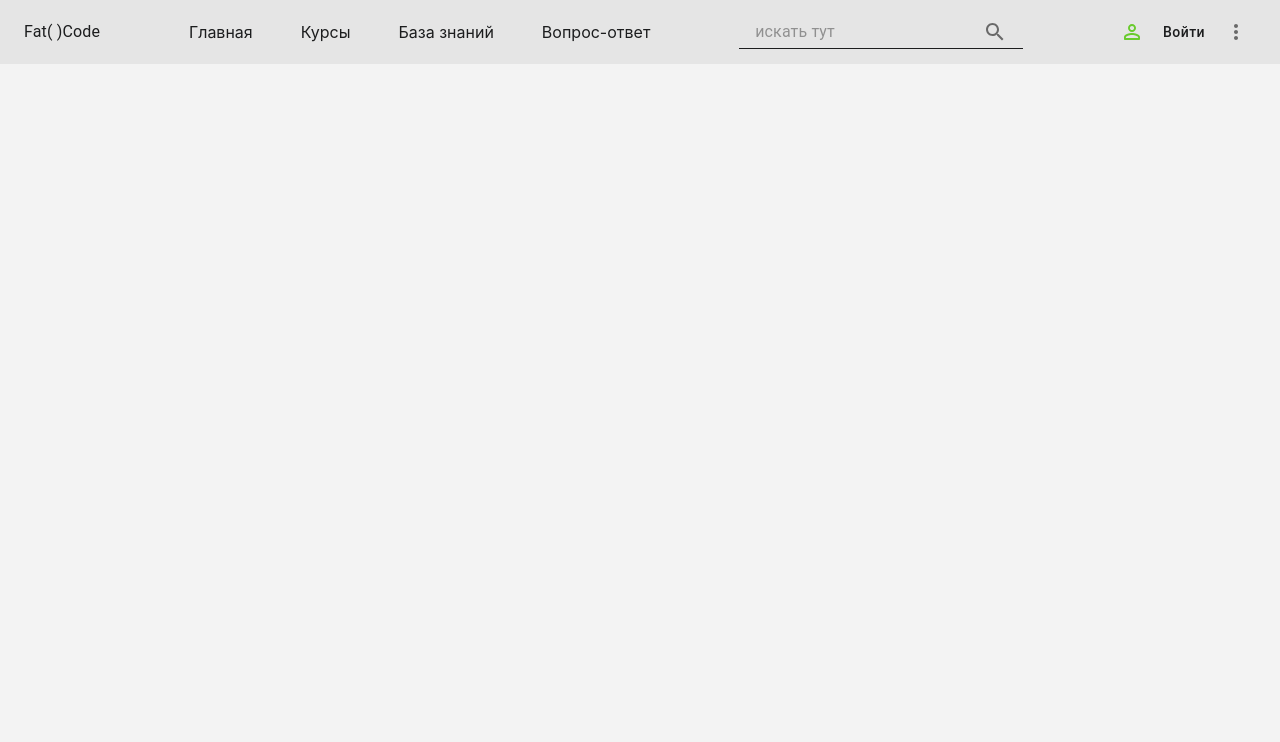
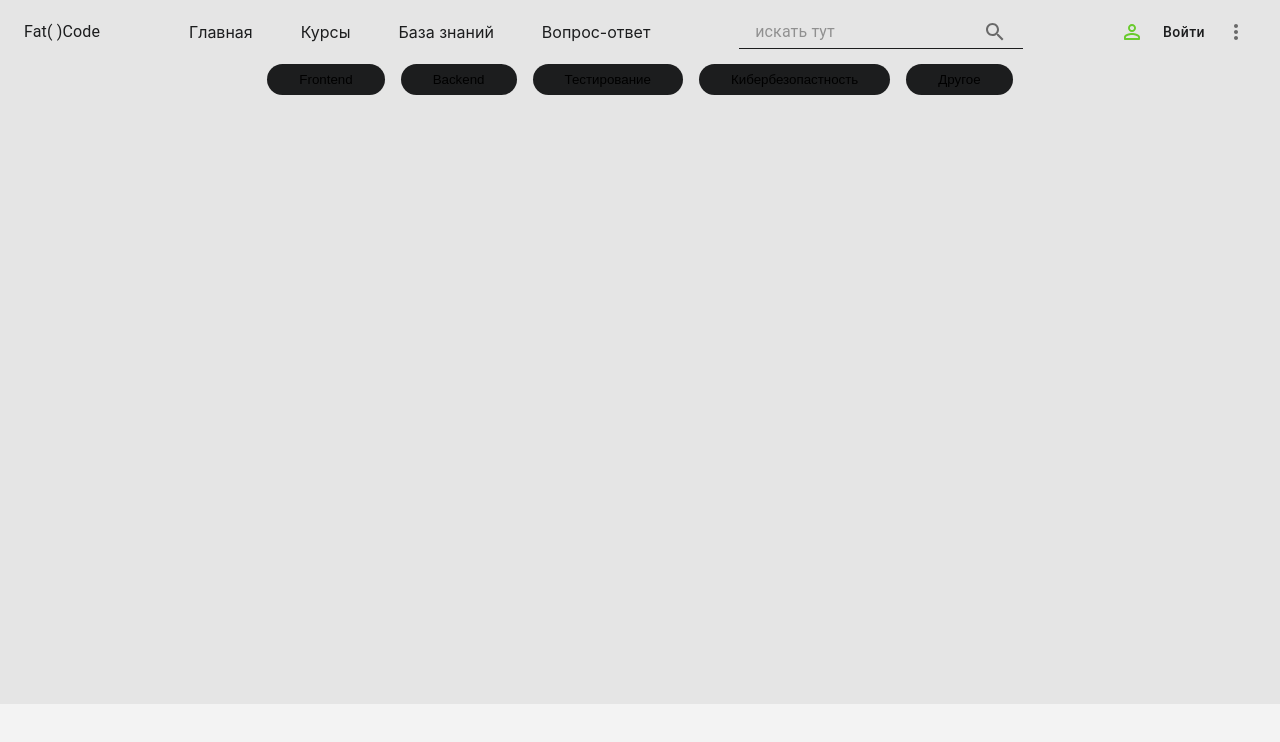
Before and after one commit to fox1206/fatcode-frontend, a Next.js app: page /courses in a window 1280 px wide. Before the commit this address had no page. Shown: the top 742 px of the page. Built offline with nearby package versions, Linux system fonts and the light colour scheme.

Commit message:
feat: add card course

```diff
--- /dev/null
+++ b/components/courses/CardsCourse.tsx
@@ -0,0 +1,47 @@
+import React from 'react';
+import { Typography, Box, ButtonBase} from '@mui/material';
+
+const cardsObj = [
+  {id: 1, title: '123', times: 14, links: ['Python', 'Django', 'Backend']},
+  {id: 2, title: '654', times: 14, links: ['HTML']},
+  {id: 3, title: 'faker.name.firstName()', times: 14, links: ['CSS']},
+  {id: 4, title: 'faker.name.firstName()', times: 14, links: ['JS']},
+];
+
+const buttonsList = ["Frontend", "Backend", "Тестирование", "Кибербезопастность", "Другое",];
+
+
+const CardsCourse = () => {
+  return (
+    <Box sx={{minHeight: '80vh', backgroundColor: '#E5E5E5'}}>
+      <Box component='div'>
+        {/* вывод кнопочныx элементов */}
+        <Box
+        sx={{
+          display: 'flex',
+          columnGap: 2,
+          justifyContent: 'center',
+        }}>
+          {buttonsList.map((button) => (
+            <ButtonBase key={button}
+              sx={{
+               borderRadius: 40,
+               paddingX: 4,
+               paddingY: 1,
+               backgroundColor: '#1C1D1E',
+               ':hover': {backgroundColor: '#69CB2D', transition: '.5s'}
+              }}>
+              {button}
+            </ButtonBase>
+          ))}
+        </Box>
+
+        {/* вывод элемента поиска */}
+
+        {/* вывод карточек с курсами */}
+      </Box>
+    </Box>
+  );
+};
+
+export default CardsCourse;
--- a/components/header/componentsHeader/HeaderLinks.tsx
+++ b/components/header/componentsHeader/HeaderLinks.tsx
@@ -10,6 +10,7 @@ const HeaderLinks: React.FC<LinkProps> = ({links})=>{
           display: 'flex',
           alignItems: 'center',
           columnGap: 6,
+          whiteSpace: 'nowrap'
         }}>
           {links.map((item) => (
             <Link key={item.id} href={item.href}>
--- a/layouts/Header/NavBar.tsx
+++ b/layouts/Header/NavBar.tsx
@@ -12,7 +12,6 @@ import Box from '@mui/material/Box';
 import PersonOutlineRoundedIcon from '@mui/icons-material/PersonOutlineRounded';
 import Menu from '@mui/material/Menu';
 import MenuItem from '@mui/material/MenuItem';
-
 
 
 const NavBar: React.FC = ({children}) => {
@@ -33,7 +32,7 @@ const openMenu = Boolean(anchorEl);
   return (
     <>
       <Container maxWidth={"xl"} sx={{
-            color: '#1C1D1E',
+            color: '#1C1D1E', marginBottom: 8
         }}>
           <AppBar elevation={0} sx={{backgroundColor: '#E5E5E5'}}>
             <Toolbar>
@@ -113,6 +112,7 @@ const openMenu = Boolean(anchorEl);
             </Toolbar>
           </AppBar>
         </Container>
+        {children}
     </>
   );
 };
--- /dev/null
+++ b/layouts/Main/MainLayout.tsx
@@ -0,0 +1,15 @@
+import React from "react";
+import MemoNavBar from "../Header/NavBar";
+import { Child } from "../../types/HeaderLinks";
+import CardsCourse from "../../components/courses/CardsCourse";
+
+const MainLayout: React.FC<Child> = ({children})=>{
+  return (
+      <>
+        <CardsCourse />
+      </>
+  );
+};
+
+
+export default MainLayout;
--- a/pages/_app.tsx
+++ b/pages/_app.tsx
@@ -10,4 +10,4 @@ function MyApp({ Component, pageProps }: AppProps) {
   )
 }
 
-export default MyApp
+export default MyApp;
--- /dev/null
+++ b/pages/courses/index.tsx
@@ -0,0 +1,26 @@
+import React from "react";
+import Link from "next/link";
+import CardsCourse from "../../components/courses/CardsCourse";
+import MainLayout from "../../layouts/Main/MainLayout";
+
+const Courses = () => {
+  // импровизированная БД, которая содержит информацию о курсах
+  // const cardsObj = [
+  //     {id: 1, title: '123', times: 14, links: ['Python', 'Django', 'Backend']},
+  //     {id: 2, title: '654', times: 14, links: ['HTML']},
+  //     {id: 3, title: 'faker.name.firstName()', times: 14, links: ['CSS']},
+  //     {id: 4, title: 'faker.name.firstName()', times: 14, links: ['JS']},
+  // ];
+
+  // массив с названием кнопок
+  // const buttonsList = ["Pandas", "Web2py", "Puthon", "Keras", "Tornado", "TensorFlow", "Flask", "Scikit Learn",
+  //                       "PyCharm", "Diango", "Seaborn", "Машинное обучение", "Node.js"];
+
+  return(
+    <MainLayout>
+      <CardsCourse />
+    </MainLayout>
+  )
+}
+
+export default Courses;
--- /dev/null
+++ b/types/HeaderLinks.ts
@@ -0,0 +1,11 @@
+import {ReactNode} from "react";
+
+export interface Link{
+    id: number;
+    text: string;
+    href: string;
+}
+
+export interface Child{
+    children?: string|ReactNode
+}
```
